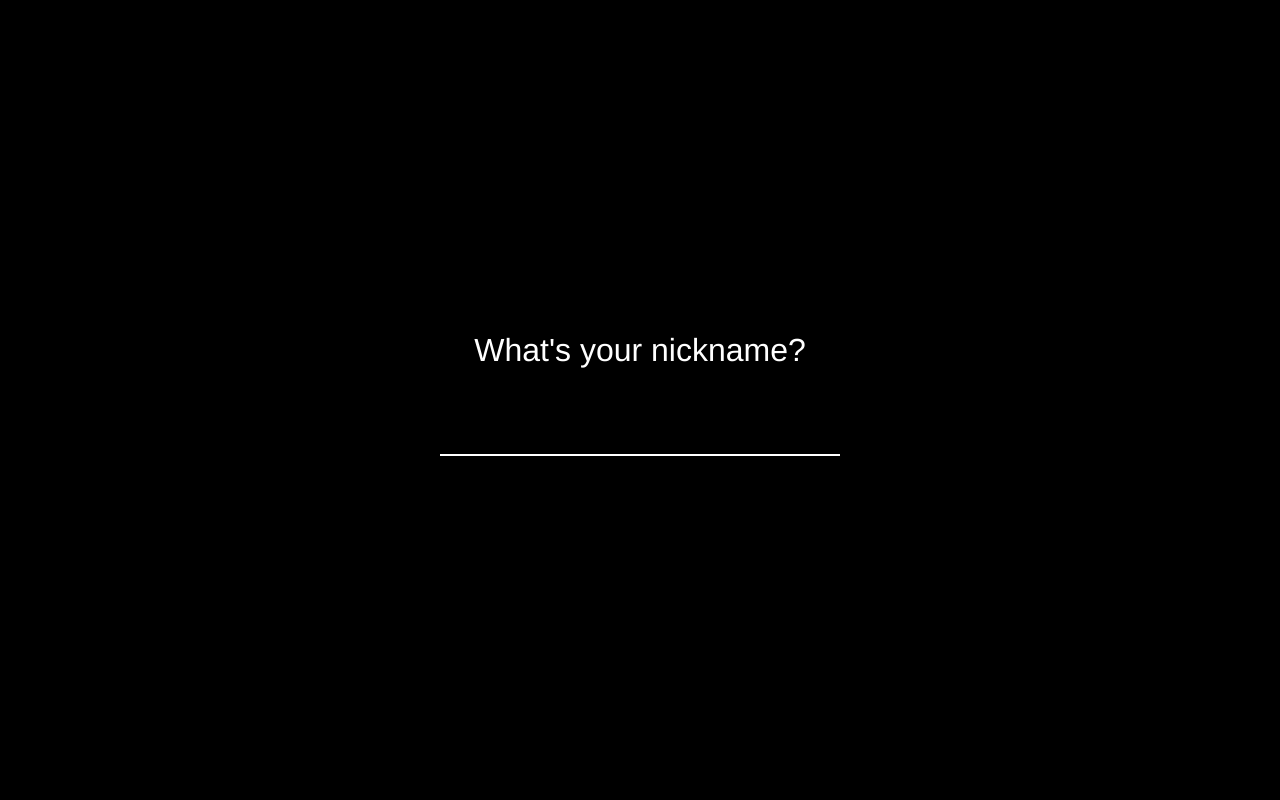
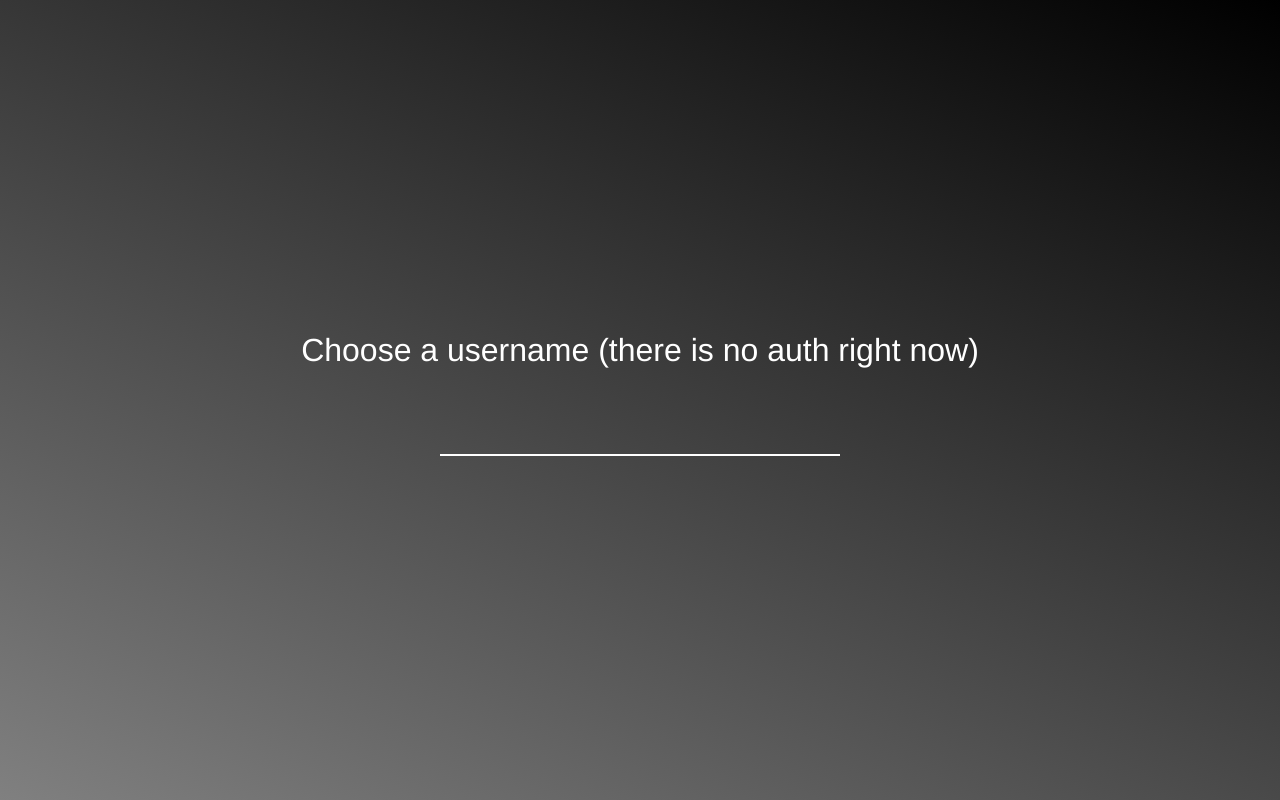
Before and after one commit to FirstWhack/Socket.io-Chat, a website: page public/index.html in a window 1280 px wide. Drawn offline with nearby package versions, Linux system fonts and the light colour scheme; no server answers.

Commit message:
Tweaked CSS

```diff
--- a/public/css/style.css
+++ b/public/css/style.css
@@ -64,7 +64,7 @@ span.timestamp {
 /* Login Page */
 
 .login.page {
-  background-color: #000;
+  background: linear-gradient(25deg, grey, black);
 }
 
 .login.page .form {
@@ -101,11 +101,6 @@ span.timestamp {
   font-weight: 100;
 }
 
-/* Chat page */
-
-.chat.page {
-  display: none;
-}
 
 /* Font */
 
--- a/public/index.html
+++ b/public/index.html
@@ -15,7 +15,7 @@
     </li>
     <li class="login page">
       <div class="form">
-        <h3 class="title">What's your nickname?</h3>
+        <h3 class="title">Choose a username (there is no auth right now)</h3>
         <input class="usernameInput" type="text" maxlength="14" />
       </div>
     </li>
```
